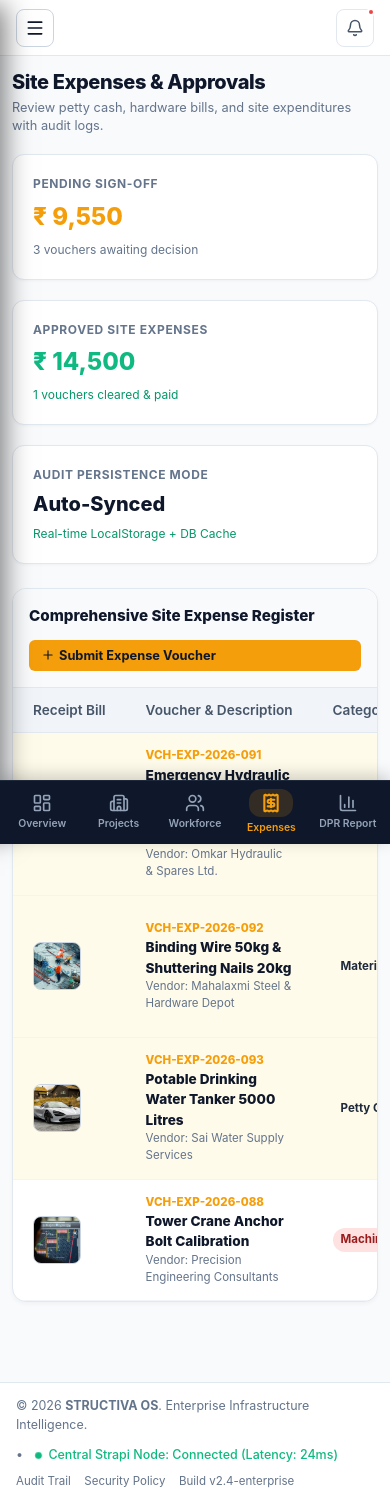
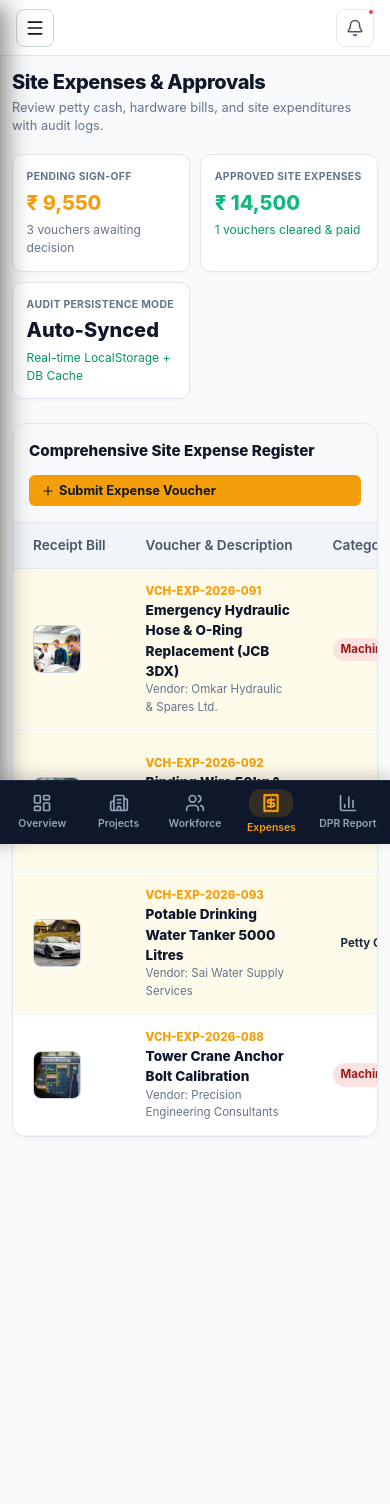
Before and after one commit to dawarepunam/structiva-admin, a Next.js app: page /admin/expenses in a window 390 px wide. After the commit the page ends 1227 px from the top, so only its background shows below. Built offline with nearby package versions, Linux system fonts and the light colour scheme.

Commit message:
fix(mobile): standardize 2x2 compact KPI cards on attendance, fuel, expenses and prevent bottom overlap

```diff
--- a/src/components/admin/attendance/AttendanceTracker.module.css
+++ b/src/components/admin/attendance/AttendanceTracker.module.css
@@ -242,6 +242,30 @@
 }
 
 @media (max-width: 768px) {
+  .kpiRow {
+    grid-template-columns: repeat(2, 1fr) !important;
+    gap: 0.65rem;
+  }
+
+  .kpiCard {
+    padding: 0.85rem;
+    border-radius: 10px;
+    gap: 0.2rem;
+  }
+
+  .kpiLabel {
+    font-size: 0.65rem;
+    letter-spacing: 0.03em;
+  }
+
+  .kpiValue {
+    font-size: 1.25rem;
+  }
+
+  .kpiSub {
+    font-size: 0.68rem;
+  }
+
   .panelHeader {
     flex-direction: column;
     align-items: stretch;
--- a/src/components/admin/expenses/ExpenseApproval.module.css
+++ b/src/components/admin/expenses/ExpenseApproval.module.css
@@ -207,6 +207,26 @@
 }
 
 @media (max-width: 768px) {
+  .kpiRow {
+    grid-template-columns: repeat(2, 1fr) !important;
+    gap: 0.65rem;
+  }
+
+  .kpiCard {
+    padding: 0.85rem;
+    border-radius: 10px;
+    gap: 0.2rem;
+  }
+
+  .kpiLabel {
+    font-size: 0.65rem;
+    letter-spacing: 0.03em;
+  }
+
+  .kpiValue {
+    font-size: 1.25rem;
+  }
+
   .panelHeader {
     padding: 1rem;
     flex-direction: column;
--- a/src/components/admin/fuel/FuelAuditTable.module.css
+++ b/src/components/admin/fuel/FuelAuditTable.module.css
@@ -166,6 +166,16 @@
 }
 
 @media (max-width: 768px) {
+  .kpiRow {
+    grid-template-columns: repeat(2, 1fr) !important;
+    gap: 0.65rem;
+  }
+
+  .kpiCard {
+    padding: 0.85rem;
+    border-radius: 10px;
+  }
+
   .panelHeader {
     padding: 1rem;
     flex-direction: column;
--- a/src/components/admin/layout/AdminFooter.module.css
+++ b/src/components/admin/layout/AdminFooter.module.css
@@ -65,14 +65,6 @@
 /* Mobile & Tablet Breakpoint */
 @media (max-width: 768px) {
   .footer {
-    padding: 0.85rem 1rem;
-    flex-direction: column;
-    align-items: flex-start;
-    gap: 0.5rem;
-  }
-
-  .rightSection {
-    gap: 0.85rem;
-    font-size: 0.72rem;
+    display: none; /* Hide heavy enterprise footer on mobile so it doesn't conflict with Mobile Bottom Navigation */
   }
 }
--- a/src/components/admin/layout/AdminLayout.module.css
+++ b/src/components/admin/layout/AdminLayout.module.css
@@ -58,6 +58,6 @@
 /* Mobile Screens (768px and below) */
 @media (max-width: 768px) {
   .pageBody {
-    padding: 0.85rem 0.75rem 80px 0.75rem; /* 80px bottom padding so content doesn't hide behind bottom nav */
+    padding: 0.85rem 0.75rem 90px 0.75rem; /* Generous bottom padding to ensure zero content hides behind Mobile Bottom Bar */
   }
 }
```
Also changed, not shown: src/components/admin/workforce/WorkerTable.module.css (+5 -2 lines), src/components/admin/fleet/VehicleList.module.css (indentation only).
